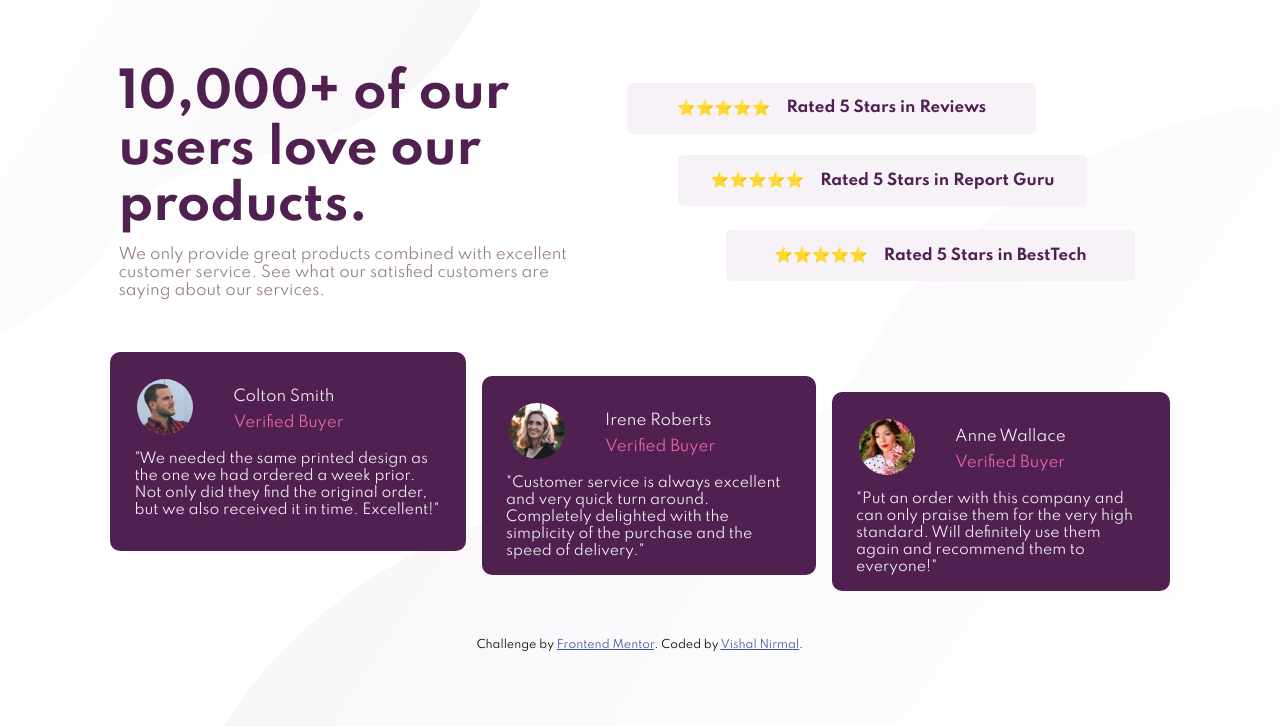
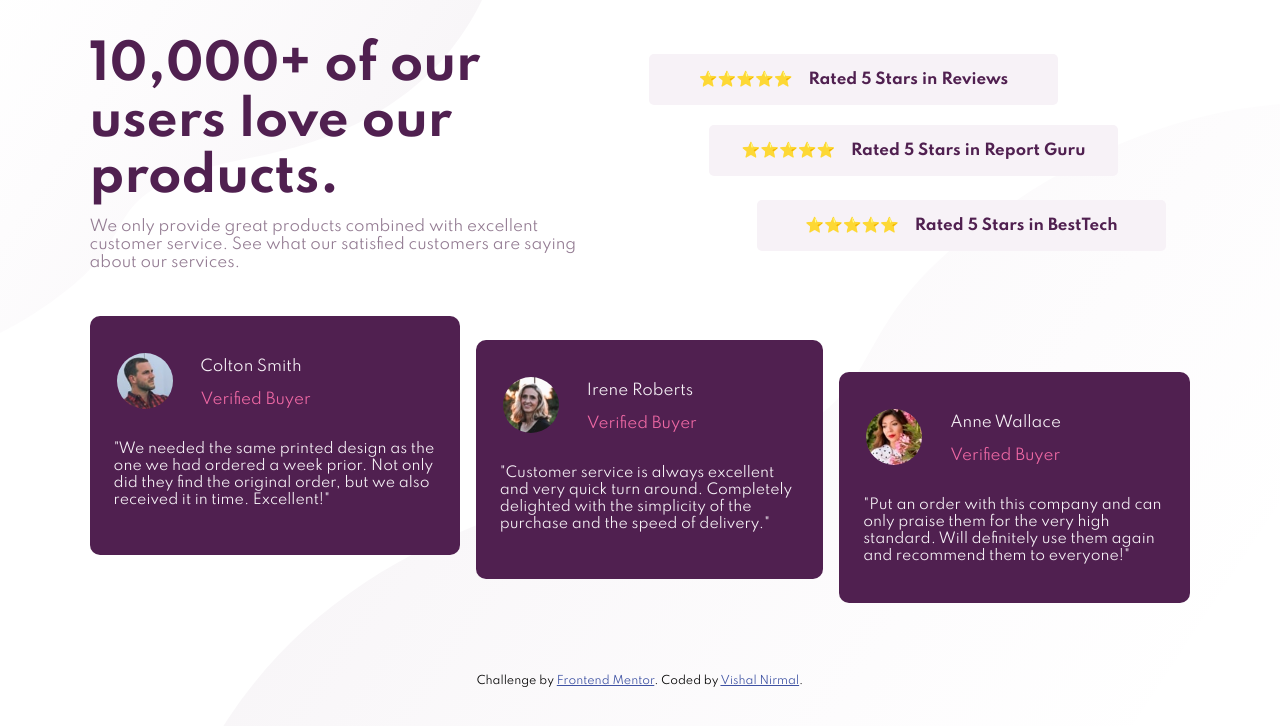
Before and after one commit to vishalnirmal/Social-Proof-Section, a plain HTML site: page index.html in a window 1280 px wide. Drawn offline with Linux system fonts and the light colour scheme.

Commit message:
adjusted alignment of the divs

```diff
--- a/styles.css
+++ b/styles.css
@@ -1,5 +1,5 @@
 body{
-    margin: 3% 8%;
+    margin: 2% 7%;
     background-color: hsl(0, 0%, 100%);
     font-size: 15px;
     font-family: 'Spartan', sans-serif;
@@ -16,7 +16,6 @@ body{
 .social-info{
     min-width: 350px;
     width: 45%;
-    margin: 1rem;
 }
 .social-info-heading{
     margin: 0.75rem 0;
@@ -37,10 +36,10 @@ body{
     font-weight: 700;
     background-color: hsl(300, 24%, 96%);
     border-radius: 5px;
-    margin: 0.57rem;
-    padding: 0.5rem 1rem;
-    min-width: 350px;
-    width: 75%;
+    margin: 0.5rem 0;
+    padding: 0.5rem;
+    min-width: 333px;
+    width: 86%;
     text-align: center;
     display: flex;
     align-items: center;
@@ -51,30 +50,26 @@ body{
 }
 .comments-section{
     display: flex;
-    margin: 0 auto;
     color: hsl(300, 24%, 96%)
 }
 .customer{
     background-color: hsl(300, 43%, 22%);
     border-radius: 10px;
-    margin: 0.5rem;
     padding: 1.5rem;
-    max-height: 151px;
+    margin: 1rem 0;
+    max-height: 191px;
 }
 .profile-photo{
     border-radius: 50%;
     width: 70%;
 }
 .name{
-    margin: 0.5rem 0.75rem;
     font-weight: 400;
 }
 .comment{
-    margin: 0.5rem 0;
     font-size: 14px;
 }
 .buyer-type{
-    margin: 0.5rem 0.75rem;
     font-weight: 400;
     color: hsl(333, 80%, 67%);
 }
@@ -95,16 +90,22 @@ body{
     }
 }
 @media only screen and (min-width: 1250px){
+    .ratings{
+        margin-left: 4rem;
+    }
     .review:nth-child(2){
         margin: 0.75rem 0 0.75rem 3.75rem;
     }
     .review:nth-child(3){
-        margin: 0.75rem 0.75rem 0.75rem 6.75rem;
+        margin: 0.75rem 0rem 0.75rem 6.75rem;
+    }
+    .customer:nth-child(1){
+        margin: 1rem 0.5rem 1rem 0;
     }
     .customer:nth-child(2){
-        margin: 2rem 0.5rem;
+        margin: 2.5rem 0.5rem;
     }
     .customer:nth-child(3){
-        margin: 3rem 0.5rem;
+        margin: 4.5rem 0rem 4.5rem 0.5rem;
     }
 }
```
